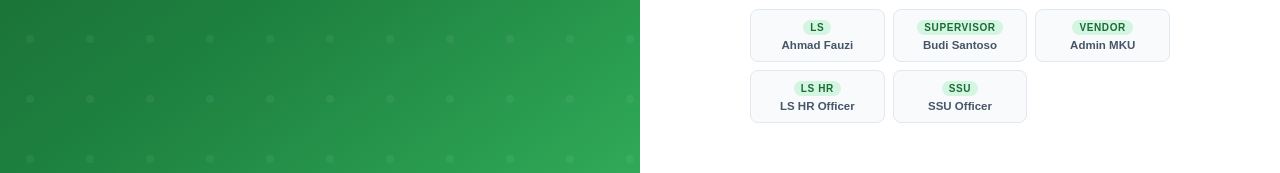
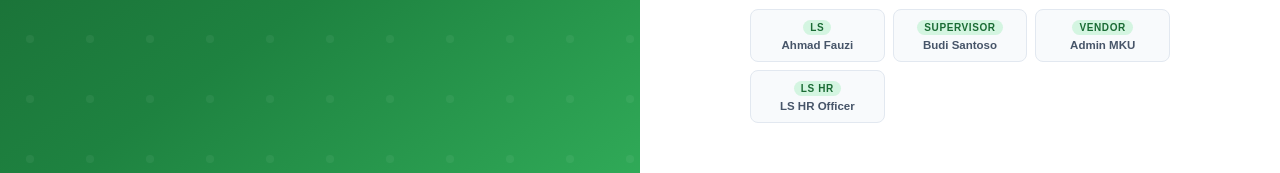
Before and after one commit to giovannirisrian-coder/HR_Attendance, a Vue app in the folder frontend/: page /login in a window 1280 px wide. Shown: the part 531-704 px from the top of the page. Built offline with nearby package versions, Linux system fonts and the light colour scheme; no server answers.

Commit message:
refactor: remove SSU demo button from LoginView
- Eliminated the SSU Officer demo button to streamline the login interface.
- This change aims to simplify user options and enhance the overall user experience.

```diff
--- a/frontend/src/views/LoginView.vue
+++ b/frontend/src/views/LoginView.vue
@@ -88,9 +88,6 @@
             </button>
             <button type="button" class="demo-btn" @click="fillDemo('lshr@beraucoal.com')">
               <span class="demo-role">LS HR</span> LS HR Officer
-            </button>
-            <button type="button" class="demo-btn" @click="fillDemo('ssu@beraucoal.com')">
-              <span class="demo-role">SSU</span> SSU Officer
             </button>
           </div>
         </div>
```
